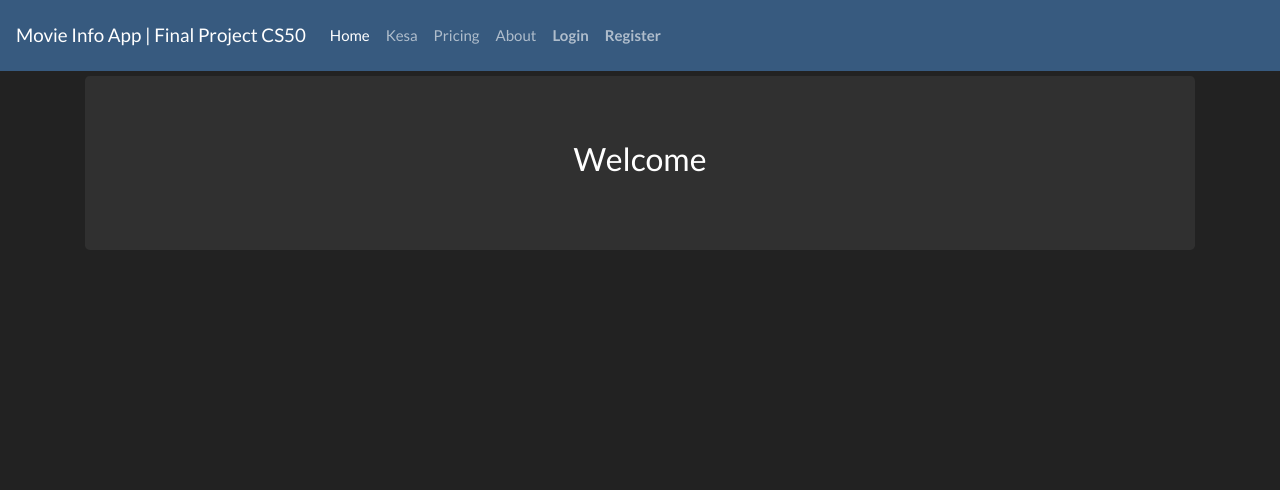
After one commit to Ferccini07/CS50-Final-Project, a Flask app: page /home in a window 1280 px wide. The commit adds this page. Shown: the top 490 px of the page. Run offline with Flask 2, Linux system fonts and the light colour scheme; some libraries are stand-ins or nearby versions.

Commit message:
Third commitment

```diff
--- a/final_project/routes.py
+++ b/final_project/routes.py
@@ -1,9 +1,10 @@
-from flask import render_template, url_for, flash, redirect
+from flask import render_template, url_for, flash, redirect, request
 # After we have Package Structured the app, we have to add package name and then
 # the moodule name. final_project.forms
 from final_project import app, db, bcrypt
 from final_project.forms import RegistrationForm, LoginForm
 from final_project.models import User, Post
+from flask_login import login_user, current_user, logout_user, login_required
 
 imena = [
     {
@@ -16,18 +17,27 @@ imena = [
     }
 ]
 
+
+@app.route('/home')
+def home():
+    title = 'Home'
+    # user = User.query.filter_by(username).first()
+    return render_template('home.html', title=title)
+
 @app.route('/')
 @app.route('/index')
 def index():
-    return render_template('index.html', imena=imena)
+    return render_template('index.html')
 
 @app.route('/movie')
 def movie():
     title = "Movie Info App-Final Project CS50 | Movie Details"
-    return render_template('movie.html', title=title, imena=imena)
+    return render_template('movie.html', title=title)
 
 @app.route('/register', methods=['GET', 'POST'])
 def register():
+    if current_user.is_authenticated:
+        return redirect(url_for('home'))
     form = RegistrationForm()
     if form.validate_on_submit():
         # Hashing password and making it secure
@@ -44,11 +54,30 @@ def register():
 
 @app.route('/login', methods=['GET', 'POST'])
 def login():
+    if current_user.is_authenticated:
+        return redirect(url_for('home'))
     form = LoginForm()
     if form.validate_on_submit():
-        if form.email.data == 'admin@blog.com' and form.password.data == 'password':
-            flash(f'You are successfully Loged In!', 'success')
-            return redirect(url_for('index'))
+        user = User.query.filter_by(email=form.email.data).first()
+        # user.password is from db and second is from form
+        if user and bcrypt.check_password_hash(user.password, form.password.data):
+            # form.remember.data is a true/false value. if user checks it its true
+            login_user(user, remember=form.remember.data)
+            # this line will get the account page when user loggs in
+            # args is a dictionary but we will not access it this way ,next is parameter from url
+            next_page = request.args.get('next')
+            return redirect(next_page) if next_page else redirect(url_for('home'))
         else:
             flash('Unsuccessful Login. Username/Password not correct.', 'danger')
     return render_template('login.html', title="Login", form=form)
+
+@app.route("/logout")
+def logout():
+    logout_user()
+    return redirect(url_for('index'))
+
+@app.route("/account")
+@login_required
+def account():
+    title = 'Account'
+    return render_template('account.html', title=title, current_user=current_user)
--- /dev/null
+++ b/final_project/templates/home.html
@@ -0,0 +1,11 @@
+{% extends "index.html" %}
+
+
+{% block container %}
+    <div class="container">
+        <div class="jumbotron">
+            <h3 class="text-center">Welcome  </h3>
+
+        </div>
+    </div>
+{% endblock container%}
--- a/final_project/templates/index.html
+++ b/final_project/templates/index.html
@@ -35,22 +35,21 @@
                 <li class="nav-item">
                     <a class="nav-link" href="{{ url_for('index') }}">About</a>
                 </li>
-                <li class="nav-item">
-                    <a class="nav-link" href="{{ url_for('login') }}"><strong>Login</strong></a>
-                </li>
-                <li class="nav-item">
-                    <a class="nav-link" href="{{ url_for('register') }}"><strong>Register</strong></a>
-                </li>
+                <div class="navbar-nav">
+                    <!-- If user is logged in show this:  -->
+                    {% if current_user.is_authenticated %}
+                        <a class="nav-link" href="{{ url_for('account') }}"><strong>Account</strong></a>
+                        <a class="nav-link" href="{{ url_for('logout') }}"><strong>Logout</strong></a>
+                    <!-- If not logged in show this -->
+                    {% else %}
+                        <a class="nav-link" href="{{ url_for('login') }}"><strong>Login</strong></a>
+                        <a class="nav-link" href="{{ url_for('register') }}"><strong>Register</strong></a>
+                    {% endif %}
+                </div>
             </ul>
         </div>
     </nav>
 
-
-
-    <!-- {% for imen in imena %}
-        <p>{{ imen.ime }}</p>
-        <p>{{ imen.prezime }} </p>
-    {% endfor %} -->
 
     {% with messages = get_flashed_messages(with_categories=true) %}
         {% if messages %}
```
Also changed, not shown: final_project/__init__.py (+7 -0 lines), final_project/forms.py (+15 -1 lines), final_project/models.py (+8 -3 lines), final_project/templates/account.html (added, +10 -0 lines), procedure.txt (+11 -0 lines), final_project/site.db.
